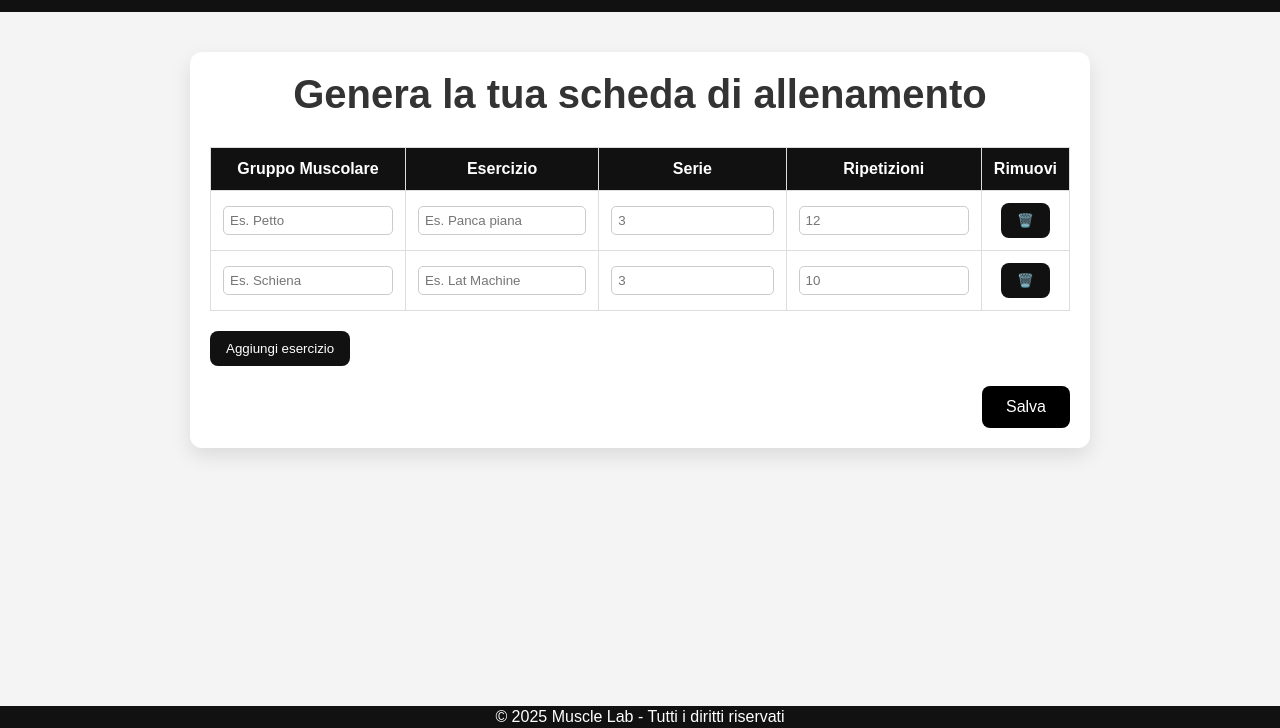
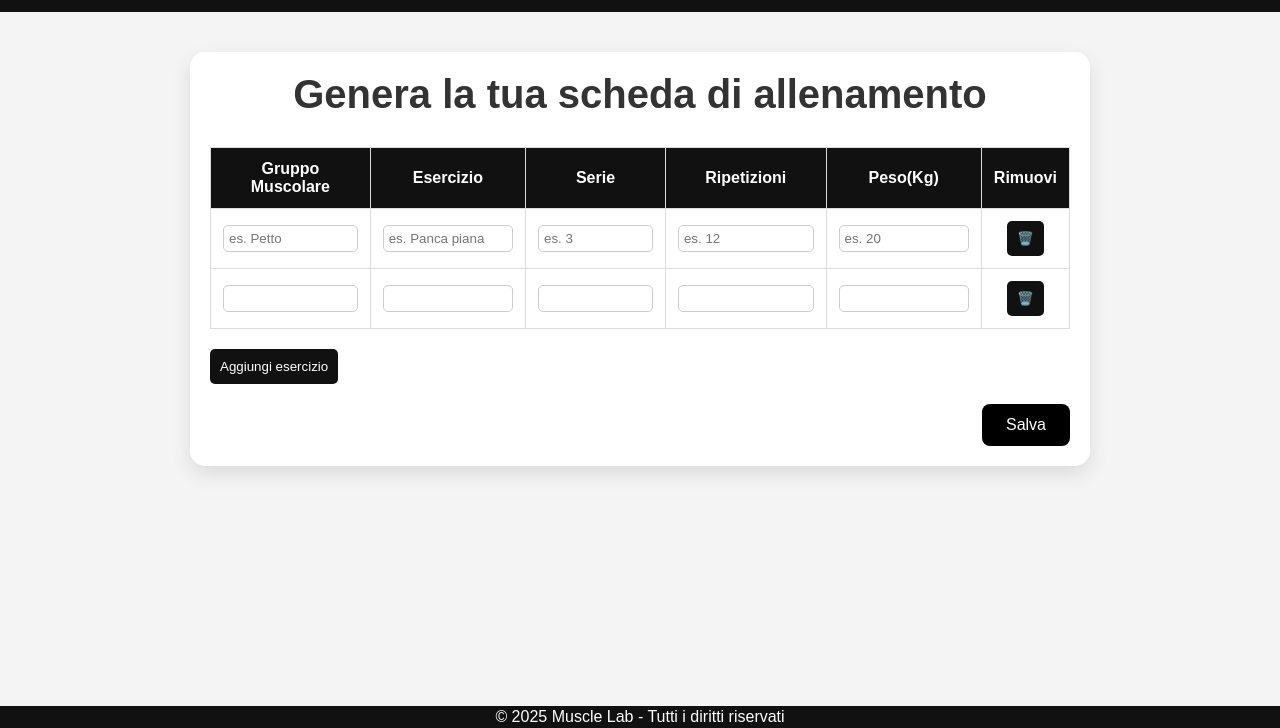
Before and after one commit to francescofanci/MuscleLab, a plain HTML site: page gen.html in a window 1280 px wide. Both pictures are taken after a click on the button "Aggiungi esercizio". Shown: the part 72-800 px from the top of the page. Drawn offline with Linux system fonts and the light colour scheme.

Commit message:
piccole modifiche

```diff
--- a/css/style.css
+++ b/css/style.css
@@ -366,7 +366,9 @@ footer {
 
 /* chiudi */
 #infoPopup #closePopup {
-    float: right;
+    position: fixed;
+    top: 5%;
+    right: 5%;
     font-size: 20px;
     cursor: pointer;
 }
@@ -388,8 +390,8 @@ footer {
     background-color: #ffffff;
     color: #111;
     text-align: center;
-    border-radius: 12px;
-    box-shadow: 0 8px 20px rgba(0, 0, 0, 0.08);
+    border-radius: 15px;
+    box-shadow: 0 8px 20px rgba(0, 0, 0, 0.1);
 }
 
 .tdee-description h2 {
@@ -478,7 +480,7 @@ footer {
 /*challenge.html*/
 
 .container {
-  max-width: 1000px;
+  max-width: 800px;
   margin: 50px auto;
   padding: 20px;
 }
@@ -491,12 +493,12 @@ h1 {
 
 .workout {
   background: #fff;
-  border-radius: 12px;
+  border-radius: 15px;
   margin-bottom: 20px;
   padding: 20px;
-  box-shadow: 0 4px 10px rgba(0,0,0,0.1);
+  box-shadow: 0 4px 10px rgba(0,0,0,0.3);
   cursor: pointer;
-  transition: background 0.2s;
+  transition: background 0.3s;
   position: relative;
 }
 
@@ -546,7 +548,7 @@ main.container {
     margin: 40px auto;
     padding: 20px;
     background: #fff;
-    border-radius: 12px;
+    border-radius: 15px;
     box-shadow: 0 8px 20px rgba(0, 0, 0, 0.1);
   }
 
@@ -575,17 +577,17 @@ main.container {
   main.container input[type="text"],
   main.container input[type="number"] {
     width: 100%;
-    padding: 6px;
+    padding: 5px;
     border-radius: 5px;
     border: 1px solid #ccc;
   }
 
   button {
-    padding: 10px 16px;
+    padding: 10px 10px;
     border: none;
     background-color: #111;
     color: white;
-    border-radius: 8px;
+    border-radius: 5px;
     cursor: pointer;
     transition: background-color 0.3s ease;
   }
--- a/gen.html
+++ b/gen.html
@@ -33,15 +33,17 @@
               <th>Esercizio</th>
               <th>Serie</th>
               <th>Ripetizioni</th>
+              <th>Peso(Kg)</th>
               <th>Rimuovi</th>
             </tr>
           </thead>
           <tbody>
             <tr>
-              <td><input type="text" placeholder="Es. Petto"></td>
-              <td><input type="text" placeholder="Es. Panca piana"></td>
-              <td><input type="number" min="1" placeholder="3"></td>
-              <td><input type="number" min="1" placeholder="12"></td>
+              <td><input type="text" placeholder="es. Petto"></td>
+              <td><input type="text" placeholder="es. Panca piana"></td>
+              <td><input type="number" min="1" placeholder="es. 3"></td>
+              <td><input type="number" min="1" placeholder="es. 12"></td>
+              <td><input type="number" min="1" placeholder="es. 20"></td>
               <td><button onclick="rimuoviRiga(this)">🗑️</button></td>
             </tr>
           </tbody>
--- a/js/generator.js
+++ b/js/generator.js
@@ -3,10 +3,11 @@
     const tbody = document.querySelector("#workout-table tbody");
     const row = document.createElement("tr");
     row.innerHTML = `
-      <td><input type="text" placeholder="Es. Schiena"></td>
-      <td><input type="text" placeholder="Es. Lat Machine"></td>
-      <td><input type="number" min="1" placeholder="3"></td>
-      <td><input type="number" min="1" placeholder="10"></td>
+      <td><input type="text"></td>
+      <td><input type="text"></td>
+      <td><input type="number" min="1"></td>
+      <td><input type="number" min="1"></td>
+      <td><input type="number" min="1"></td>
       <td><button onclick="rimuoviRiga(this)">🗑️</button></td>
     `;
     tbody.appendChild(row);
```
Also changed, not shown: challenge.html (+6 -6 lines).
